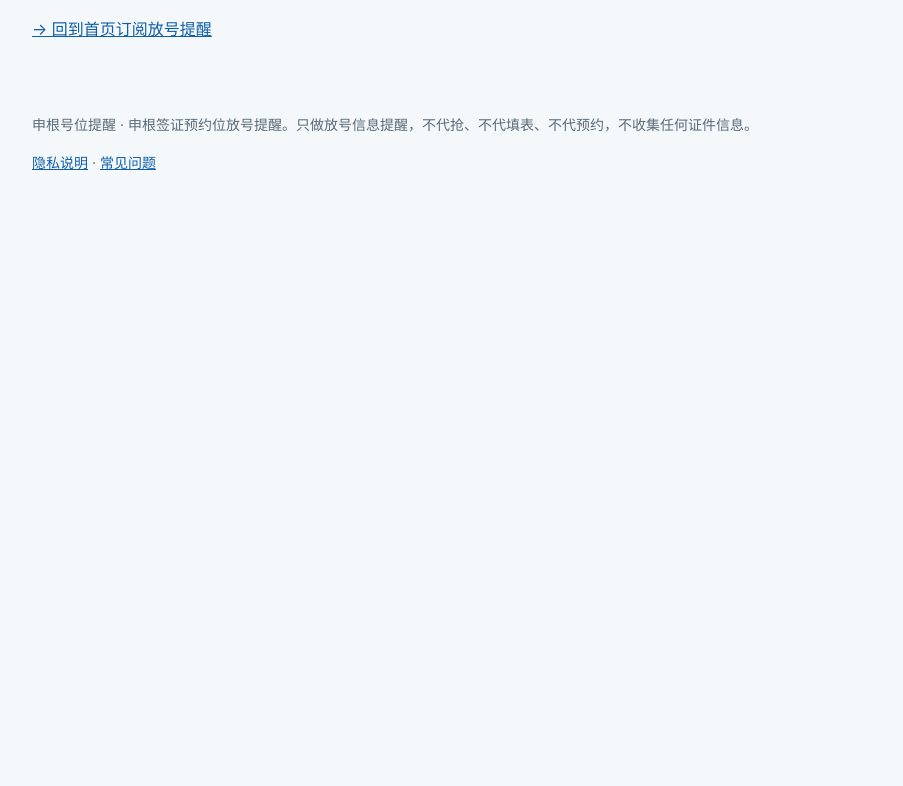
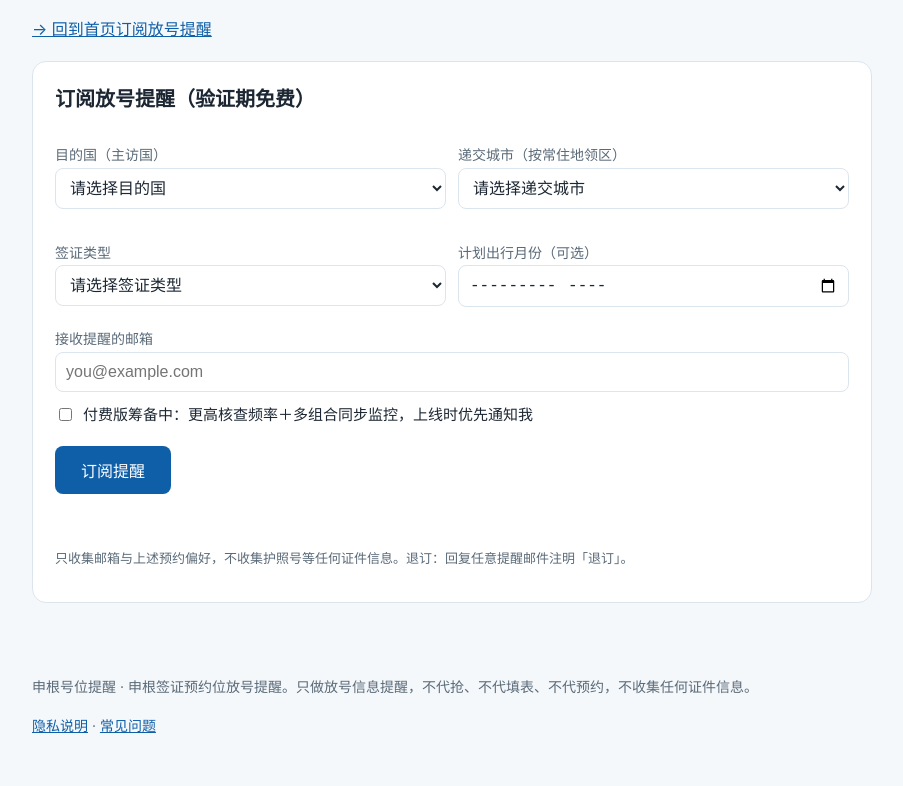
Before and after one commit to hu3075559-ai/schengen-slot-alert, a plain HTML site: page public/guide/appointment-process/index.html in a window 1280 px wide. Shown: the part 1375-2161 px from the top of the page, without its empty margins (188-1091 px from the left). Before the commit the page ends 1599 px from the top, so only its background shows below. Drawn offline with Linux system fonts and the light colour scheme.

Commit message:
内页嵌订阅表单 + 首页提醒邮件示意 + 移动端导航不折行

```diff
--- a/public/guide/appointment-process/index.html
+++ b/public/guide/appointment-process/index.html
@@ -87,6 +87,82 @@
 <p><a href="/#subscribe">→ 回到首页订阅放号提醒</a></p>
 </article>
 
+<section class="card" id="subscribe">
+  <h2>订阅放号提醒（验证期免费）</h2>
+  <form class="subscribe-form" data-source="guide-appointment-form" novalidate>
+    <div class="grid">
+      <label>目的国（主访国）
+        <select name="country" required>
+        <option value="">请选择目的国</option>
+        <option value="法国">法国</option>
+        <option value="德国">德国</option>
+        <option value="意大利">意大利</option>
+        <option value="西班牙">西班牙</option>
+        <option value="荷兰">荷兰</option>
+        <option value="瑞士">瑞士</option>
+        <option value="奥地利">奥地利</option>
+        <option value="比利时">比利时</option>
+        <option value="希腊">希腊</option>
+        <option value="丹麦">丹麦</option>
+        <option value="挪威">挪威</option>
+        <option value="瑞典">瑞典</option>
+        <option value="芬兰">芬兰</option>
+        <option value="葡萄牙">葡萄牙</option>
+        <option value="捷克">捷克</option>
+        <option value="波兰">波兰</option>
+        <option value="匈牙利">匈牙利</option>
+        <option value="冰岛">冰岛</option>
+        <option value="其他申根国">其他申根国</option>
+        </select>
+      </label>
+      <label>递交城市（按常住地领区）
+        <select name="city" required>
+        <option value="">请选择递交城市</option>
+        <option value="北京">北京</option>
+        <option value="上海">上海</option>
+        <option value="广州">广州</option>
+        <option value="成都">成都</option>
+        <option value="沈阳">沈阳</option>
+        <option value="武汉">武汉</option>
+        <option value="南京">南京</option>
+        <option value="杭州">杭州</option>
+        <option value="深圳">深圳</option>
+        <option value="重庆">重庆</option>
+        <option value="昆明">昆明</option>
+        <option value="西安">西安</option>
+        <option value="长沙">长沙</option>
+        <option value="福州">福州</option>
+        <option value="济南">济南</option>
+        <option value="其他城市">其他城市</option>
+        </select>
+      </label>
+      <label>签证类型
+        <select name="vtype" required>
+        <option value="">请选择签证类型</option>
+        <option value="旅游">旅游</option>
+        <option value="商务">商务</option>
+        <option value="探亲访友">探亲访友</option>
+        <option value="学习/文化/其他">学习/文化/其他</option>
+        </select>
+      </label>
+      <label>计划出行月份（可选）
+        <input type="month" name="travel_month">
+      </label>
+    </div>
+    <label>接收提醒的邮箱
+      <input type="email" name="email" required placeholder="you@example.com" autocomplete="email">
+    </label>
+    <label class="check">
+      <input type="checkbox" name="paid_interest" value="yes">
+      付费版筹备中：更高核查频率＋多组合同步监控，上线时优先通知我
+    </label>
+    <input type="text" name="hp" value="" class="hp" tabindex="-1" autocomplete="off" aria-hidden="true">
+    <button type="submit">订阅提醒</button>
+    <p class="form-status" role="status"></p>
+    <p class="fine">只收集邮箱与上述预约偏好，不收集护照号等任何证件信息。退订：回复任意提醒邮件注明「退订」。</p>
+  </form>
+</section>
+
 </main>
 <footer class="site-footer">
   <p>申根号位提醒 · 申根签证预约位放号提醒。只做放号信息提醒，不代抢、不代填表、不代预约，不收集任何证件信息。</p>
```
